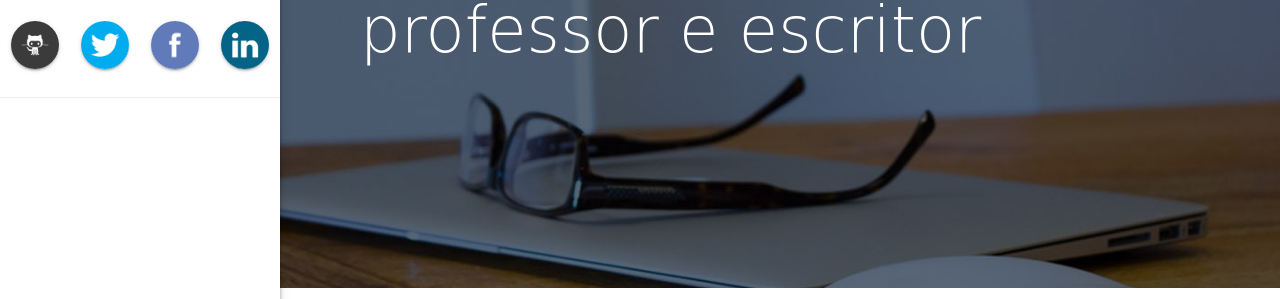
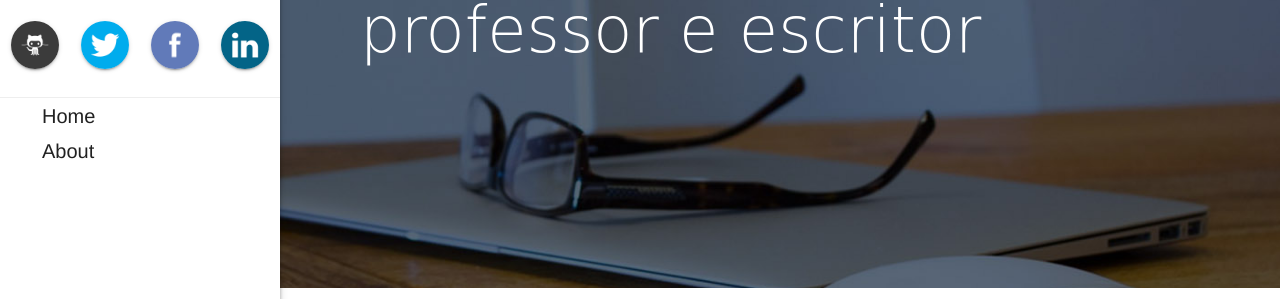
Before and after one commit to gabrielschade/gabrielschade.github.io, a Jekyll site: the page built from about.md, in a window 1280 px wide. Shown: the part 212-511 px from the top of the page. Built offline with Jekyll 4.4.1, drawn with Linux system fonts in a browser that asks for light colours; nearby versions of some CDN libraries; comment, search, counter and statistics services are not loaded.

Commit message:
side-bar

```diff
--- a/_includes/sidebar.html
+++ b/_includes/sidebar.html
@@ -50,15 +50,15 @@
     </div>
   <hr class="margin-top-0 no-bottom"/>
 
-  <div class="row"><div class="row">
+  <!-- <div class="row"><div class="row">
     <ul id="slide-out" class="side-nav">
               <li><a class="waves-effect" href="/{{ site.baseurl }}"><i class="material-icons">home</i>Home</a></li>
               <li><a class="waves-effect" href="/about"><i class="material-icons">account_circle</i>Sobre</a></li>
               <li><div class="divider"></div></li>
               <li><a class="subheader">Últimas postagens</a></li>
             </ul>
-    </div></div>
-<!--
+    </div></div> -->
+
   <div class="container sidebar-sticky">
 
     <nav class="sidebar-nav transparent-nav">
@@ -81,5 +81,5 @@
         {% endfor %}
 
     </nav>
-  </div> -->
+  </div>
 </div>
```
